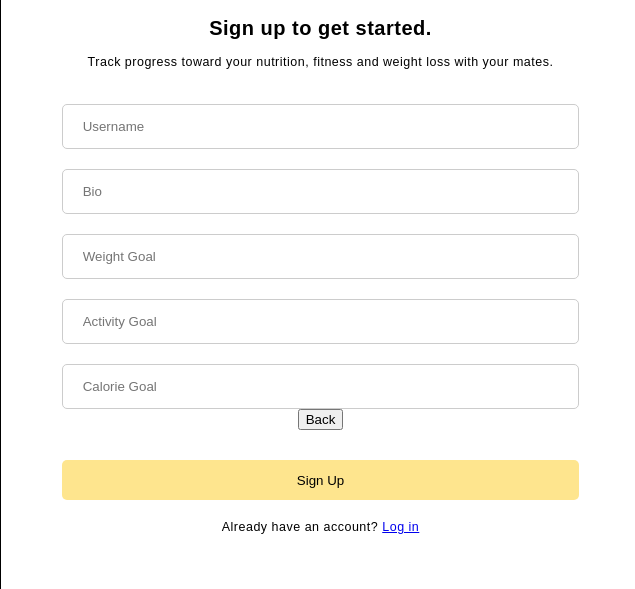
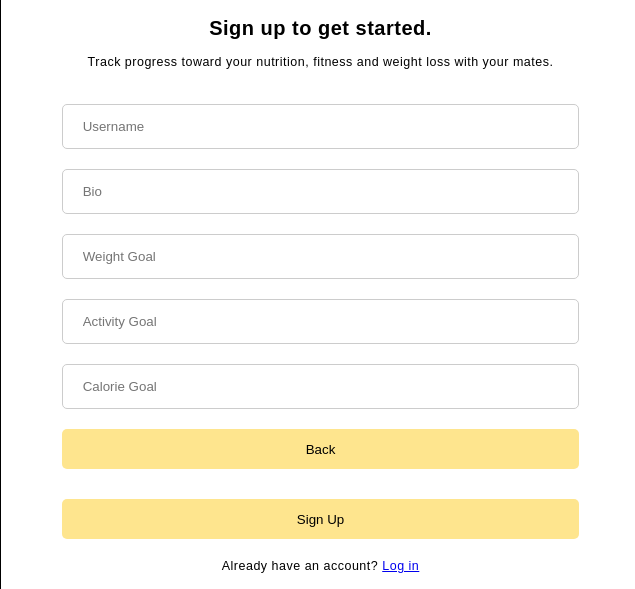
Before and after one commit to heystellabella/fitness_app_1, a website: page static/sign-up.html in a window 1280 px wide. Both pictures are taken after a click on the button "Next". Shown: the part 194-783 px from the top of the page, 0-635 px from the left. Drawn offline with nearby package versions, Linux system fonts and the light colour scheme.

Commit message:
signup error handling done

```diff
--- a/static/css/sign-up-styles.css
+++ b/static/css/sign-up-styles.css
@@ -82,7 +82,7 @@ input:focus {
     box-shadow: 0 0 5px #719ECE;
 }
 
-.submit, .next-button {
+.submit, .next-button, .back-button {
     width: 84.9%;
     height: 40px;
     background-color: #FEE58E;
@@ -91,6 +91,10 @@ input:focus {
     border-radius: 5px;
     cursor: pointer;
     margin-top: 30px;
+}
+
+#back-button {
+    margin-top: 20px;
 }
 
 #form-container, p {
--- a/static/js/components/signup.js
+++ b/static/js/components/signup.js
@@ -8,12 +8,12 @@ signUpForm.innerHTML = `
             <p>Track progress toward your nutrition, fitness and weight loss with your mates.</p>
             <section id="errors"></section>
             <div class="sign-up-1" id="sign-up-1">
-                <input type="text" name="f_name" placeholder="First Name" required /><br>
+                <input type="text" name="f_name" placeholder="First Name" /><br>
                 <input type="text" name="l_name" placeholder="Last Name"  /><br>
-                <input type="text" name="email" placeholder="Email" required /><br>
-                <input type="password" name="password" placeholder="Password" required /><br>
+                <input type="text" name="email" placeholder="Email" /><br>
+                <input type="password" name="password" placeholder="Password" /><br>
                 <input type="password" name="password2" placeholder="Confirm Password"/><br>
-                <button type="button" class="next-button" id="next">Next</button><br>
+                <button type="button" class="next-button" id="next-button">Next</button><br>
             </div>
             <div class="sign-up-2" id="sign-up-2">
                 <input type="text" name="username" placeholder="Username" required/><br>
@@ -21,7 +21,7 @@ signUpForm.innerHTML = `
                 <input type="text" name="weight_goal" placeholder="Weight Goal" required/><br>
                 <input type="text" name="activity_goal" placeholder="Activity Goal" required/><br>
                 <input type="text" name="calorie_goal" placeholder="Calorie Goal" required/><br>
-                <button type="button" class="back-button" id="back">Back</button><br>
+                <button type="button" class="back-button" id="back-button">Back</button><br>
                 <button class="submit">Sign Up</button><br>
             </div>
         </div>
@@ -32,12 +32,12 @@ window.onload = function() {
     const signUpForm1 = document.querySelector('.sign-up-1')
     const signUpForm2 = document.querySelector('.sign-up-2')
     signUpForm2.style.display = 'none'
-    const nextButton = document.getElementById('next')
+    const nextButton = document.getElementById('next-button')
     nextButton.addEventListener('click', () => {
         signUpForm1.style.display = 'none'
         signUpForm2.style.display = 'block'
     })
-    const backButton = document.getElementById('back')
+    const backButton = document.getElementById('back-button')
     backButton.addEventListener('click', () => {
         signUpForm1.style.display = 'block'
         signUpForm2.style.display = 'none'
@@ -57,6 +57,7 @@ function submitSignUpForm(event) {
         l_name: signUpFormData.get('l_name'),
         email: signUpFormData.get('email'),
         password: signUpFormData.get('password'),
+        password2: signUpFormData.get('password2'),
         username: signUpFormData.get('username'),
         bio: signUpFormData.get('bio'),
         weight_goal: signUpFormData.get('weight_goal'),
```
Also changed, not shown: app.js (+11 -3 lines).
